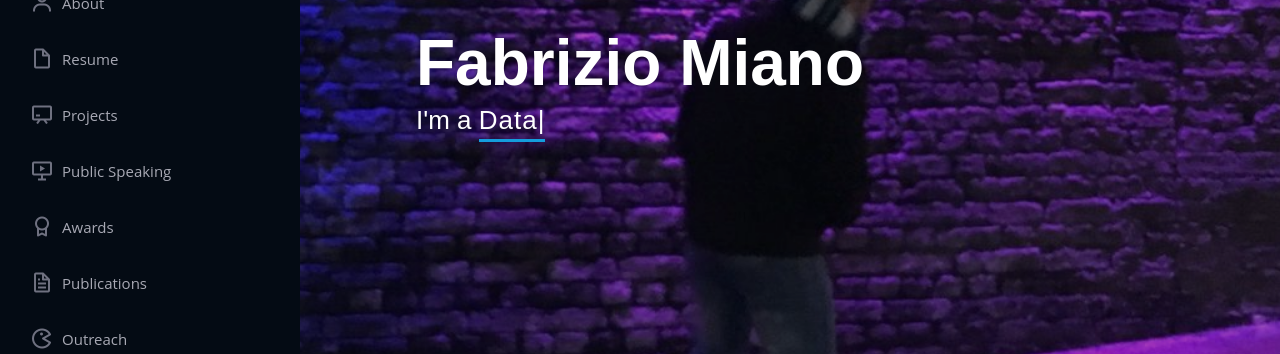
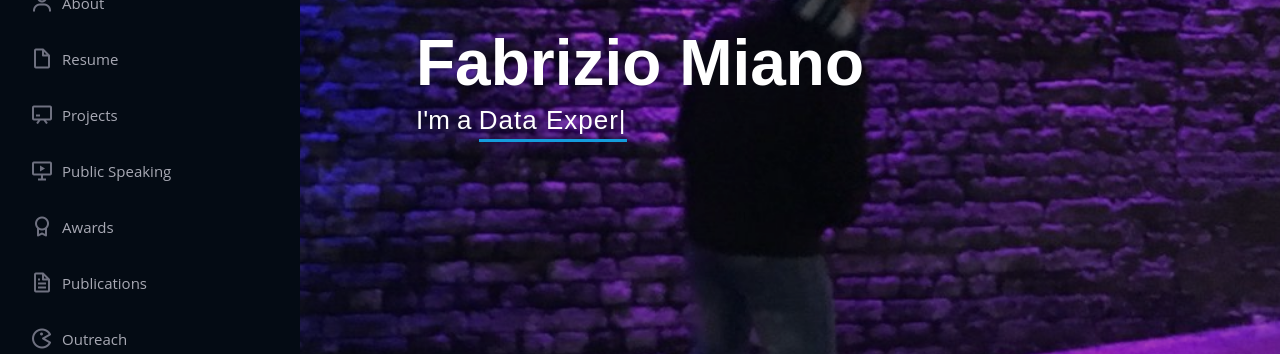
Before and after one commit to fabriziomiano/fabriziomiano.github.io, a Jekyll site: the page built from index.html, in a window 1280 px wide. Shown: the part 338-692 px from the top of the page. Built offline with Jekyll 4.4.1, drawn with Linux system fonts in a browser that asks for light colours; nearby versions of some CDN libraries; library files that are not in the unit come from our copies; comment, search, counter and statistics services are not loaded; some of the changed text lies outside the part shown.

Commit message:
Clean up

```diff
--- a/_includes/head.html
+++ b/_includes/head.html
@@ -13,8 +13,6 @@
 
 <!-- OpenGraph (for LinkedIn/Twitter previews) -->
 <meta property="og:title" content="Fabrizio Miano Resume" />
-
-<meta property="og:title" content="Fabrizio Miano — Business Analytics Manager" />
 <meta
   property="og:description"
   content="Business Analytics Manager focused on analytics platforms, BI & data-driven decision making for global operations."
--- a/_layouts/default.html
+++ b/_layouts/default.html
@@ -8,13 +8,14 @@
     {% include nav.html %} {{ content }}
 
     <!-- Vendor JS Files -->
+    <script src="{{ '/assets/vendor/bootstrap/js/bootstrap.bundle.min.js' | relative_url }}"></script>
+    <script src="{{ '/assets/vendor/aos/aos.min.js' | relative_url }}"></script>
+    <script src="{{ '/assets/vendor/typed.js/typed.min.js' | relative_url }}"></script>
     <script src="{{ '/assets/vendor/purecounter/purecounter_vanilla.js' | relative_url }}"></script>
-    <script src="{{ '/assets/vendor/bootstrap/js/bootstrap.bundle.min.js' | relative_url }}"></script>
+    <script src="{{ '/assets/vendor/waypoints/noframework.waypoints.js' | relative_url }}"></script>
     <script src="{{ '/assets/vendor/glightbox/js/glightbox.min.js' | relative_url }}"></script>
     <script src="{{ '/assets/vendor/isotope-layout/isotope.pkgd.min.js' | relative_url }}"></script>
     <script src="{{ '/assets/vendor/swiper/swiper-bundle.min.js' | relative_url }}"></script>
-    <script src="{{ '/assets/vendor/typed.js/typed.min.js' | relative_url }}"></script>
-    <script src="{{ '/assets/vendor/waypoints/noframework.waypoints.js' | relative_url }}"></script>
     <script src="https://cdnjs.cloudflare.com/ajax/libs/font-awesome/5.13.0/js/all.min.js"></script>
     <script
       src="https://platform.linkedin.com/badges/js/profile.js"
--- a/assets/css/style.css
+++ b/assets/css/style.css
@@ -477,7 +477,7 @@ section {
   font-weight: 600;
   text-transform: uppercase;
   font-family: "Poppins", sans-serif;
-  color: #050d18;
+  color: #02083a;
   margin-bottom: 10px;
 }
 
--- a/assets/js/hero.js
+++ b/assets/js/hero.js
@@ -7,7 +7,7 @@ if (typed) {
     strings,
     loop: false,
     typeSpeed: 50,
-    backSpeed: 25,
+    backSpeed: 15,
     backDelay: 1000,
     startDelay: 1000,
     showCursor: true,
--- a/index.html
+++ b/index.html
@@ -9,10 +9,7 @@ title: 'Fabrizio Miano, PhD | Resume'
     <h1>Fabrizio Miano</h1>
     <p>
       I'm a
-      <span
-        class="typed"
-        data-typed-items="Ph.D. in Physics, Tech Enthusiast, Data Expert, Business Analyst"
-      ></span>
+      <span class="typed" data-typed-items="Ph.D. in Physics, Tech Enthusiast, Data Expert"></span>
     </p>
   </div>
 </section>
@@ -197,19 +194,6 @@ title: 'Fabrizio Miano, PhD | Resume'
               </div>
             </div>
 
-            <!-- <div class="progress">
-              <span class="skill">Bash<i class="val">Intermediate</i></span>
-              <div class="progress-bar-wrap">
-                <div
-                  class="progress-bar"
-                  role="progressbar"
-                  aria-valuenow="50"
-                  aria-valuemin="0"
-                  aria-valuemax="100"
-                ></div>
-              </div>
-            </div> -->
-
             <div class="progress">
               <span class="skill">Docker<i class="val">Advanced</i></span>
               <div class="progress-bar-wrap">
@@ -222,91 +206,8 @@ title: 'Fabrizio Miano, PhD | Resume'
                 ></div>
               </div>
             </div>
-
-            <!-- <div class="progress">
-              <span class="skill">Azure<i class="val">Advanced</i></span>
-              <div class="progress-bar-wrap">
-                <div
-                  class="progress-bar"
-                  role="progressbar"
-                  aria-valuenow="75"
-                  aria-valuemin="0"
-                  aria-valuemax="100"
-                ></div>
-              </div>
-            </div>
-
-            <div class="progress">
-              <span class="skill">AWS<i class="val">Intermediate</i></span>
-              <div class="progress-bar-wrap">
-                <div
-                  class="progress-bar"
-                  role="progressbar"
-                  aria-valuenow="50"
-                  aria-valuemin="0"
-                  aria-valuemax="100"
-                ></div>
-              </div>
-            </div> -->
           </div>
           <!-- End Engineering / Tools -->
-
-          <!-- Languages -->
-          <!-- <div class="col-l4-3" data-aos="fade-up">
-            <p class="lead mb-3">Languages</p>
-            <div class="progress">
-              <span class="skill">Italian<i class="val">Mothertongue</i></span>
-              <div class="progress-bar-wrap">
-                <div
-                  class="progress-bar"
-                  role="progressbar"
-                  aria-valuenow="100"
-                  aria-valuemin="0"
-                  aria-valuemax="100"
-                ></div>
-              </div>
-            </div>
-
-            <div class="progress">
-              <span class="skill">English<i class="val">Proficient</i></span>
-              <div class="progress-bar-wrap">
-                <div
-                  class="progress-bar"
-                  role="progressbar"
-                  aria-valuenow="100"
-                  aria-valuemin="0"
-                  aria-valuemax="100"
-                ></div>
-              </div>
-            </div>
-
-            <div class="progress">
-              <span class="skill">Spanish<i class="val">Expert</i></span>
-              <div class="progress-bar-wrap">
-                <div
-                  class="progress-bar"
-                  role="progressbar"
-                  aria-valuenow="75"
-                  aria-valuemin="0"
-                  aria-valuemax="100"
-                ></div>
-              </div>
-            </div>
-
-            <div class="progress">
-              <span class="skill">French<i class="val">Basic</i></span>
-              <div class="progress-bar-wrap">
-                <div
-                  class="progress-bar"
-                  role="progressbar"
-                  aria-valuenow="25"
-                  aria-valuemin="0"
-                  aria-valuemax="100"
-                ></div>
-              </div>
-            </div>
-          </div> -->
-          <!-- End Languages -->
         </div>
       </div>
     </div>
@@ -333,79 +234,83 @@ title: 'Fabrizio Miano, PhD | Resume'
           <div class="resume-item">
             <h4>Sales & Marketing Business Analytics Manager</h4>
             <h6>
-              <i class="fas fa-building"></i> STMicroelectronics
-              <i class="me-2 fas fa-map-marker-alt ms-1"></i><em>Catania, Italy</em>
+              <em>STMicroelectronics, Catania, Italy</em>
             </h6>
-            <h5>2025/01 - Present</h5>
+            <h5>2024 Jun - Present</h5>
             <ul>
-              Led design and delivery of sales-organization-dedicated BI architecture for Americas —
-              improved reporting cycle time by ~60%. Built automated pipelines and data governance
-              rules that improved data quality for sales KPIs, enabling accurate forecasts and
-              executives' decisions. Coordinated cross-region stakeholders to align metrics,
-              translating business requirements into scalable analytics products. Liaison between
-              divisions to ensure accurate information sharing; facilitated communication between
-              technical and non-technical teams.
-            </ul>
-          </div>
+              <li>
+                Led design and delivery of sales-organization-dedicated BI architecture for Americas
+                — improved reporting cycle time by ~60%.
+              </li>
+              <li>
+                Built automated pipelines and data governance rules that improved data quality for
+                sales KPIs, enabling accurate forecasts and executives' decisions.
+              </li>
+              <li>
+                Coordinated cross-region stakeholders to align metrics, translating business
+                requirements into scalable analytics products.
+              </li>
 
-          <div class="resume-item">
-            <h4>Business Operations Support Project Manager</h4>
-            <h6>
-              <i class="fas fa-building"></i> STMicroelectronics
-              <i class="me-2 fas fa-map-marker-alt ms-1"></i><em>Catania, Italy</em>
-            </h6>
-            <h5>2024/06 - 2025/01</h5>
-            <ul>
-              Managed small data projects aimed at supporting data-driven decision-making processes,
-              enhancing operational efficiency. Responsibilities included data understanding,
-              collection, modelling, designing and developing analytical dashboards, automating
-              processes, and collaborating with various teams to support strategic initiatives.
+              <li>
+                Liaison between divisions to ensure accurate information sharing; facilitated
+                communication between technical and non-technical teams.
+              </li>
             </ul>
           </div>
 
           <div class="resume-item">
             <h4>Sr Data Analyst</h4>
             <h6>
-              <i class="fas fa-building"></i> Coca-Cola HBC
-              <i class="me-2 fas fa-map-marker-alt ms-1"></i><em>Remote, Italy</em>
+              <em>Coca-Cola HBC, Remote, Italy</em>
             </h6>
-            <h5>2023/05 - 2024/06</h5>
+            <h5>2023 May - 2024 Jun</h5>
             <ul>
-              Responsible for implementing and executing the business-led data governance
-              initiatives to hold tight on the quality of the upstream part of the data value chain;
-              understand the business requirements of data quality and translate them to technical
-              solutions; hands-on: implementation of the data quality detection and remediation
-              through automation and modern data techniques; embrace agile: understand the iterative
-              nature of data projects and welcome the changes to ensure high satisfaction for the
-              downstream data users; collaborate with multiple stakeholders and data users,
-              including data curator, data engineers, data scientists, functional teams and
-              functional data owners
+              <li>
+                Responsible for implementing and executing the business-led data governance
+                initiatives and understand the business requirements of data quality and translate
+                them to technical solutions;
+              </li>
+              <li>
+                Hands-on: implementation of the data quality detection and remediation through
+                automation and modern data techniques;
+              </li>
+              <li>
+                Embrace agile: understand the iterative nature of data projects and welcome the
+                changes to ensure high satisfaction for the downstream data users;
+              </li>
+              <li>
+                Collaborate with multiple stakeholders and data users, including data curator, data
+                engineers, data scientists, functional teams and functional data owners
+              </li>
             </ul>
           </div>
 
           <div class="resume-item">
             <h4>Sr Consultant</h4>
             <h6>
-              <i class="fas fa-building"></i> Capgemini
-              <i class="me-2 fas fa-map-marker-alt ms-1"></i><em>Remote, Italy</em>
+              <em>Capgemini, Remote, Italy</em>
             </h6>
-            <h5>2020/09 - 2023/05</h5>
+            <h5>2020 Sep - 2023 May</h5>
             <ul>
-              Sr Consultant and Team Leader in an international agile project focused on the
-              delivery of an end-to-end business intelligence solution to explore customer demand
-              and demand planning forecast analytics. The solution is fully developed on the Azure
-              stack. DevOps and versioning best-practice: CI/CD with Jenkins and Terraform; code
-              reviewer on Gerrit/GitHub/Azure Repos
+              <li>
+                Sr Consultant and Team Leader in an international agile project focused on the
+                delivery of an end-to-end business intelligence solution to explore customer demand
+                and demand planning forecast analytics
+              </li>
+              <li>
+                Design and development of the solution exploiting the Azure stack. DevOps and
+                versioning best-practice: CI/CD with Jenkins and Terraform; code reviewer on
+                Gerrit/GitHub/Azure Repos
+              </li>
             </ul>
           </div>
 
           <div class="resume-item">
             <h4>ICT Specialist</h4>
             <h6>
-              <i class="fas fa-building"></i> R2M Solution s.r.l.
-              <i class="me-2 fas fa-map-marker-alt ms-1"></i><em>Remote, Italy</em>
+              <em>R2M Solution s.r.l., Remote, Italy</em>
             </h6>
-            <h5>2020/01 - 2020/09</h5>
+            <h5>2020 Jan - 2020 Sep</h5>
             <ul>
               Strongly delivery-oriented PM; European research projects; System administration of
               internal and customers products; IT solutions management, and support;
@@ -415,10 +320,9 @@ title: 'Fabrizio Miano, PhD | Resume'
           <div class="resume-item">
             <h4>Data Scientist</h4>
             <h6>
-              <i class="fas fa-building"></i> Prisma s.r.l for Leonardo Company
-              <i class="me-2 fas fa-map-marker-alt ms-1"></i><em>Catania, Italy</em>
+              <em>Prisma s.r.l for Leonardo Company, Catania, Italy</em>
             </h6>
-            <h5>2019/01 - 2020/01</h5>
+            <h5>2019 Jan - 2020 Jan</h5>
             <ul>
               ML Tools for Data crawling, Recommendation system, Computer Vision, NLP; Web App
               development and CI/CD
@@ -428,10 +332,9 @@ title: 'Fabrizio Miano, PhD | Resume'
           <div class="resume-item">
             <h4>Post-doctoral Research Fellow</h4>
             <h6>
-              <i class="fas fa-building"></i> University of Sussex
-              <i class="me-2 fas fa-map-marker-alt ms-1"></i><em>Brighton, UK</em>
+              <em>University of Sussex, Brighton, UK</em>
             </h6>
-            <h5>2018 (6 months)</h5>
+            <h5>2018 - 2019</h5>
             <ul>
               Development of ML model to classify videos of trials as Truthful/Deceptive;
               Exploration of potential collaboration with other areas of research
@@ -441,8 +344,7 @@ title: 'Fabrizio Miano, PhD | Resume'
           <div class="resume-item">
             <h4>Jr. Data Scientist</h4>
             <h6>
-              <i class="fas fa-building"></i> Deckchair.com
-              <i class="me-2 fas fa-map-marker-alt ms-1"></i><em>Brighton, UK</em>
+              <em>Deckchair.com, Brighton, UK</em>
             </h6>
             <h5>2018 (3 months)</h5>
             <ul>
@@ -459,8 +361,7 @@ title: 'Fabrizio Miano, PhD | Resume'
             <h4>PhD in Physics</h4>
             <h5>2015 - 2018</h5>
             <p>
-              <em>University of Sussex</em><i class="me-2 fas fa-map-marker-alt ms-1"></i>Brighton,
-              UK
+              <em>University of Sussex, Brighton, UK</em>
             </p>
             <p>
               “Optimisation studies and data-driven background estimation in searches for the
@@ -475,8 +376,7 @@ title: 'Fabrizio Miano, PhD | Resume'
             <h4>MSC in Physics</h4>
             <h5>2009 - 2014</h5>
             <p>
-              <em>Università di Catania</em><i class="me-2 fas fa-map-marker-alt ms-1"></i>Catania,
-              Italy
+              <em>Università di Catania, Catania, Italy</em>
             </p>
             <p>
               “Emissione di protoni e caratterizzazione spazio-temporale in collisioni tra ioni
@@ -488,8 +388,7 @@ title: 'Fabrizio Miano, PhD | Resume'
             <h4>BSc in Physics</h4>
             <h5>2005 - 2009</h5>
             <p>
-              <em>Università di Catania</em><i class="me-2 fas fa-map-marker-alt ms-1"></i>Catania,
-              Italy
+              <em>Università di Catania, Catania, Italy</em>
             </p>
             <p>“Spettri di neutroni in sorgenti standard <em>Am/Be</em> e <em>Pu/Be</em>”.</p>
           </div>
```
Also changed, not shown: assets/js/utils.js (+5 -5 lines).
